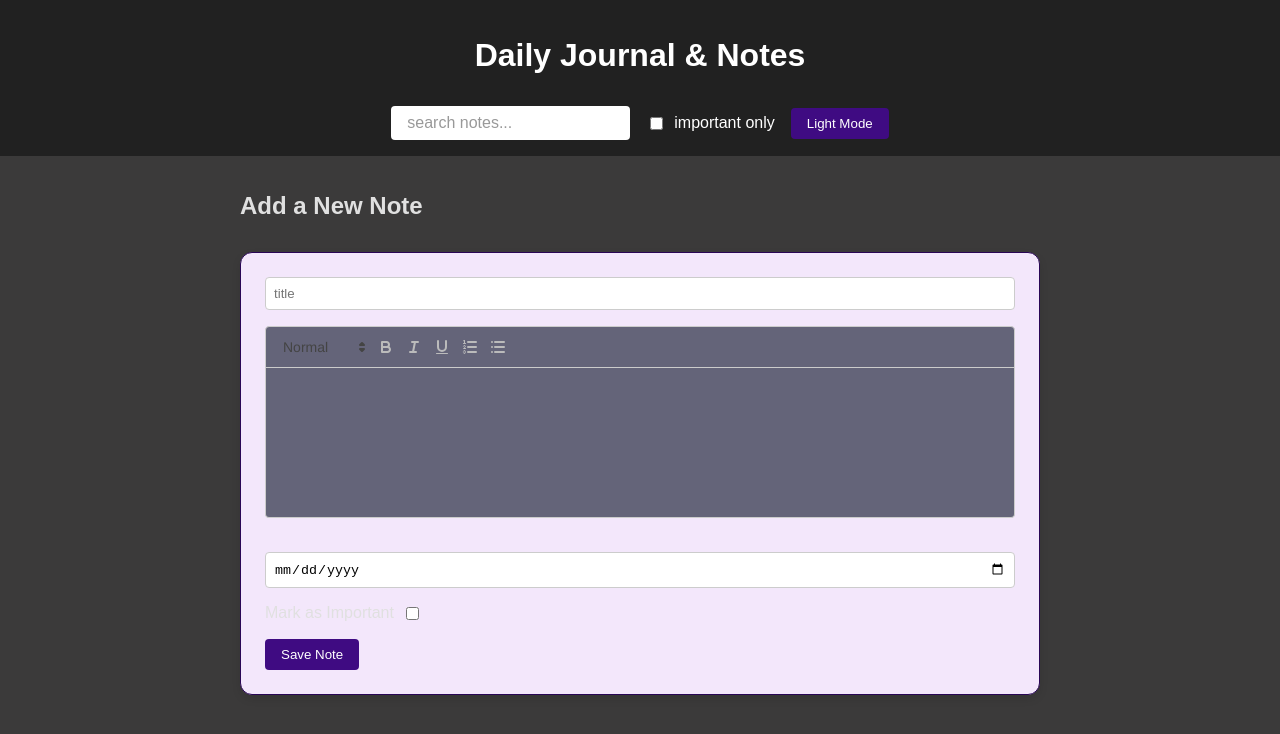
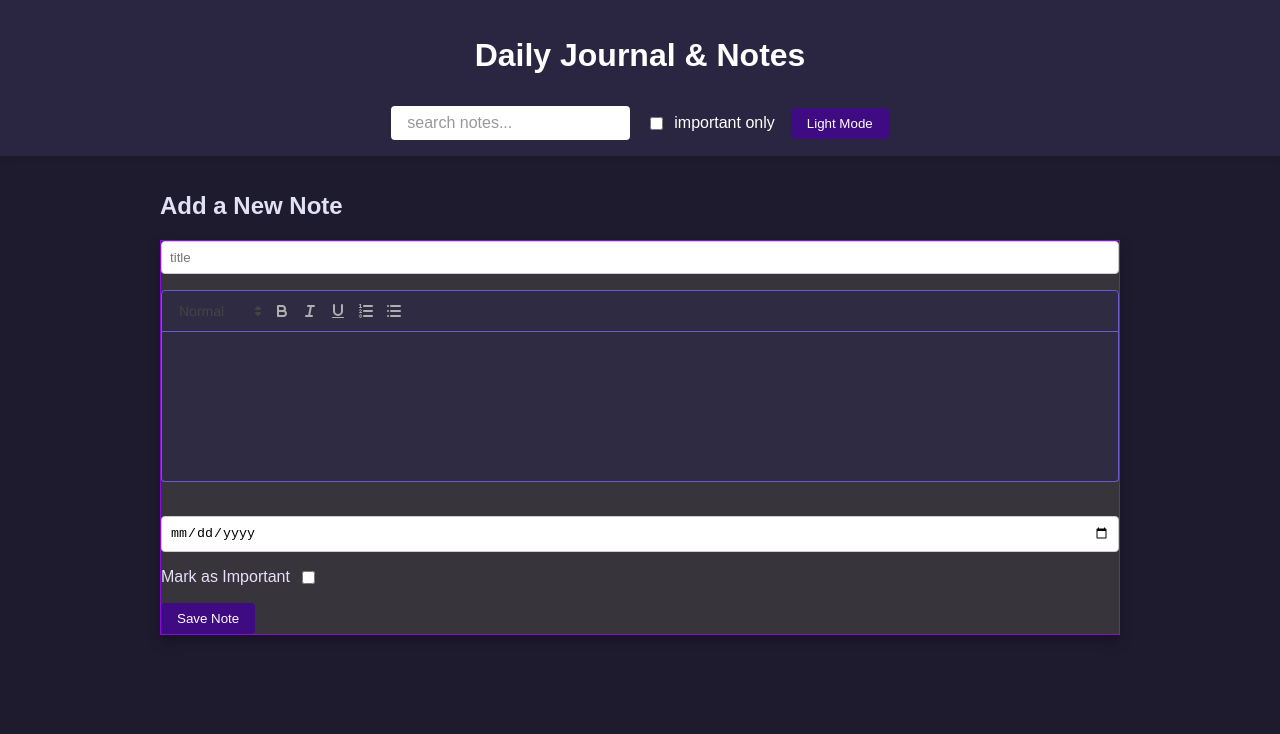
Before and after one commit to BeatriceWN/Daily-Journal-Notes-App, a website: page index.html in a window 1280 px wide. Both pictures are taken after a click on the button "Dark Mode". Drawn offline with Linux system fonts and the light colour scheme; no server answers.

Commit message:
final styling update

```diff
--- a/style.css
+++ b/style.css
@@ -1,31 +1,16 @@
-/* ───────────────────────────
-   Base Layout and Global
-──────────────────────────── */
-
-/** This sets the font for the entire page to Arial, a clean sans-serif font. **/
 body {
   font-family: Arial, sans-serif;
-
-  /** The default light background for the app **/
-  background-color: #e0c7f189;
-
-  /** Remove all default browser margin around the body **/
-  margin: 0;
-
-  /** Remove default padding too, so we fully control spacing **/
-  padding: 0;
-
-  /** Set the default text color to dark gray for readability **/
-  color: #333;
-
-  /** Add a smooth transition for background and text color when toggling dark mode **/
-  transition: background-color 0.3s ease, color 0.3s ease;
+  background-color: #e0c7f189; /** default light background for the app **/
+  margin: 0; /** remove all default browser margin around the body **/
+  padding: 0; /** Remove default padding too, so we fully control spacing **/
+  color: #333; /** Set the default text color to dark gray for readability **/
+  transition: background-color 0.3s ease, color 0.3s ease;  /** Add a smooth transition for background and text color when toggling dark mode **/
 }
 
 /** This section limits the width of content and centers it on the page **/
 main {
   padding: 1rem;             /* Add spacing around the main content */
-  max-width: 800px;          /* Limit width to make content easier to read */
+  max-width: 960px;          /* Limit width to make content easier to read */
   margin: auto;              /* Center the main block horizontally */
 }
 
@@ -38,10 +23,14 @@
   background-color: #290245;  /* A deep purple to match the theme */
   color: white;               /* White text for contrast on dark header */
   padding: 1rem;              /* Add space inside the header */
+  box-shadow: 0 2px 8px rgba(0, 0, 0, 0.1);
   display: flex;              /* Enable flexbox for layout */
   flex-direction: column;     /* Stack elements vertically */
   align-items: center;        /* Center align the items horizontally */
   gap: 1rem;                  /* Add vertical spacing between title and controls */
+  position: sticky;
+  top: 0;
+  z-index: 999; /* Keep it above other content */
 }
 
 /** Style the main title to always be centered **/
@@ -313,55 +302,77 @@
 }
 
 /* ───────────────────────────
-   Dark Mode Overrides
+   Dark Mode Styling
 ──────────────────────────── */
 
 body.dark-mode {
-  background-color: #3b3a3a;
-  color: #e0e0e0;
+  background-color: #1e1b2e;         /* Deep violet-gray background */
+  color: #e2e0f5;                    /* Soft lavender text */
 }
 
 body.dark-mode header {
-  background-color: #212121;
+  background-color: #2a2540;         /* Dark purple for header */
+  color: #ffffff;
 }
 
 body.dark-mode .note {
-  background-color: #22303C;
-  color: #ddd;
-  border-color: #3d415a;
+  background-color: #2d273f;         /* Slightly lighter than body for contrast */
+  color: #e4e0f5;                    /* Light purple-gray text */
+  border-color: #483d72;            /* Muted purple border */
 }
 
 body.dark-mode .note.important {
-  background-color: #272c3d;
+  background-color: #372f58;         /* Distinct purple shade for important notes */
+  border-color: #8a0cdf;             /* Brighter accent border */
 }
 
 body.dark-mode #toolbar,
 body.dark-mode #quillEditor,
 body.dark-mode .ql-editor {
-  background-color: #646479;
-  color: white;
+  background-color: #2f2b42;
+  color: #f0efff;
+  border-color: #6a5acd;
 }
 
 body.dark-mode .ql-editor::before {
-  color: #999;
+  color: #aaa;                       /* Placeholder color */
 }
 
 body.dark-mode .ql-toolbar button {
-  filter: invert(1);           /* Make toolbar icons visible on dark background */
+  filter: invert(0.9);               /* Slight icon inversion */
 }
+
+body.dark-mode .undo-toast
 
 /* ───────────────────────────
    Add Note Card Styling
 ──────────────────────────── */
 
 .add-note-card {
-  background-color: #f3e7fb;
-  border: 1px solid #290655;
-  border-radius: 12px;
+  background-color: #faf5ff;
+  border: 2px solid #8a0cdf !important;
+  border-radius: 12px !important;
   padding: 1.5rem;
   margin-top: 2rem;
-  box-shadow: 0 4px 8px rgba(0, 0, 0, 0.1);
-  transition: background-color 0.3s ease, box-shadow 0.3s ease;
+  color: #290245;
+  box-shadow: 0 6px 16px rgba(138, 12, 223, 0.15);
+  transition: background-color 0.3s ease, box-shadow 0.3s ease, border 0.3s ease;
+}
+
+/* Optional visual enhancement when hovering */
+.add-note-card:hover {
+  box-shadow: 0 8px 20px rgba(138, 12, 223, 0.25);
+}
+
+.add-note-card form {
+  width: 100%;
+}
+
+body.dark-mode .add-note-card {
+  background-color: #37353b;
+  border: 1px solid #8a0cdf;
+  color: #e9defc;
+  box-shadow: 0 6px 12px rgba(0, 0, 0, 0.3);
 }
 
 /* ───────────────────────────
```
Also changed, not shown: db.json (+0 -14 lines).
